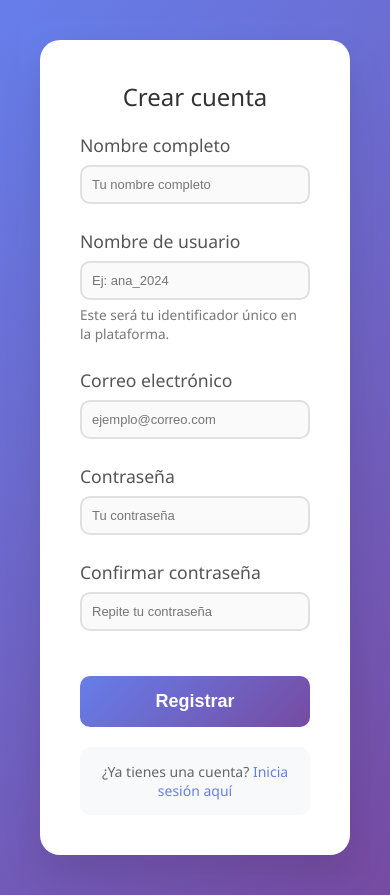
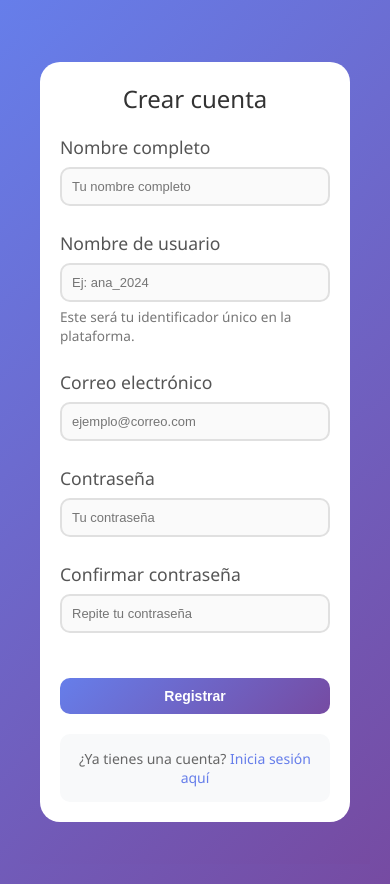
Before and after one commit to pedrosldev/persenaut-front, a React (Vite) app in the folder react-persenaut/: page /register in a window 390 px wide. Built offline with nearby package versions, Linux system fonts and the light colour scheme; no server answers.

Commit message:
refactor(register) modularize css for better maintainabilty

```diff
--- a/react-persenaut/src/components/Register.jsx
+++ b/react-persenaut/src/components/Register.jsx
@@ -1,19 +1,26 @@
 import React, { useState, useEffect } from 'react';
+import styles from './Register.module.css';
 
 // AuthService - Módulo para gestión de autenticación
 class AuthService {
   constructor() {
     this.API_URL_LOGIN = import.meta.env.VITE_LOGIN_API;
-    this.API_URL_REGISTER = import.meta.env.VITE_REGISTER_API || `${this.API_URL_LOGIN.replace('/login', '/register')}`;
-    this.API_URL_LOGOUT = import.meta.env.VITE_LOGOUT_API || `${this.API_URL_LOGIN.replace('/login', '/logout')}`;
-    this.API_URL_CHECK_AUTH = import.meta.env.VITE_CHECK_AUTH_API || `${this.API_URL_LOGIN.replace('/login', '/check-auth')}`;
+    this.API_URL_REGISTER =
+      import.meta.env.VITE_REGISTER_API ||
+      `${this.API_URL_LOGIN.replace('/login', '/register')}`;
+    this.API_URL_LOGOUT =
+      import.meta.env.VITE_LOGOUT_API ||
+      `${this.API_URL_LOGIN.replace('/login', '/logout')}`;
+    this.API_URL_CHECK_AUTH =
+      import.meta.env.VITE_CHECK_AUTH_API ||
+      `${this.API_URL_LOGIN.replace('/login', '/check-auth')}`;
   }
 
   async checkAuth() {
     try {
       const res = await fetch(this.API_URL_CHECK_AUTH, {
         method: 'GET',
-        credentials: 'include'
+        credentials: 'include',
       });
 
       if (res.ok) {
@@ -21,20 +28,20 @@ class AuthService {
         return {
           success: true,
           isAuthenticated: data.isAuthenticated,
-          user: data.user
+          user: data.user,
         };
       } else {
         return {
           success: false,
-          isAuthenticated: false
+          isAuthenticated: false,
         };
       }
     } catch (error) {
-      console.error("Error verificando autenticación:", error);
+      console.error('Error verificando autenticación:', error);
       return {
         success: false,
         isAuthenticated: false,
-        error
+        error,
       };
     }
   }
@@ -45,7 +52,7 @@ class AuthService {
         method: 'POST',
         headers: { 'Content-Type': 'application/json' },
         body: JSON.stringify(userData),
-        credentials: 'include'
+        credentials: 'include',
       });
 
       const data = await res.json();
@@ -53,18 +60,18 @@ class AuthService {
       if (res.ok) {
         return {
           success: true,
-          data
+          data,
         };
       } else {
         return {
           success: false,
-          error: data.error || 'Error en el registro'
+          error: data.error || 'Error en el registro',
         };
       }
     } catch (error) {
       return {
         success: false,
-        error: 'Error conectando con el servidor'
+        error: 'Error conectando con el servidor',
       };
     }
   }
@@ -73,26 +80,29 @@ class AuthService {
 // Instancia singleton
 const authService = new AuthService();
 
-const RegisterComponent = ({ onRegister, onNavigate, redirectUrl = '/app/dashboard.html', loginUrl = '/auth/login.html' }) => {
+const RegisterComponent = ({
+  onRegister,
+  onNavigate,
+  redirectUrl = '/app/dashboard.html',
+  loginUrl = '/auth/login.html',
+}) => {
   const [formData, setFormData] = useState({
     name: '',
     username: '',
     email: '',
     password: '',
-    confirmPassword: ''
+    confirmPassword: '',
   });
   const [isLoading, setIsLoading] = useState(false);
   const [error, setError] = useState('');
   const [isCheckingAuth, setIsCheckingAuth] = useState(true);
   const [validationErrors, setValidationErrors] = useState({});
 
-  // Verificar si ya está autenticado al montar el componente
   useEffect(() => {
     const checkInitialAuth = async () => {
       try {
         const result = await authService.checkAuth();
         if (result.isAuthenticated) {
-          // Si ya está autenticado, redirigir
           if (onNavigate) {
             onNavigate(redirectUrl);
           } else {
@@ -111,17 +121,16 @@ const RegisterComponent = ({ onRegister, onNavigate, redirectUrl = '/app/dashboa
 
   const handleInputChange = (e) => {
     const { name, value } = e.target;
-    setFormData(prev => ({
+    setFormData((prev) => ({
       ...prev,
-      [name]: value
+      [name]: value,
     }));
 
-    // Limpiar errores cuando el usuario empiece a escribir
     if (error) setError('');
     if (validationErrors[name]) {
-      setValidationErrors(prev => ({
+      setValidationErrors((prev) => ({
         ...prev,
-        [name]: ''
+        [name]: '',
       }));
     }
   };
@@ -129,20 +138,18 @@ const RegisterComponent = ({ onRegister, onNavigate, redirectUrl = '/app/dashboa
   const validateForm = () => {
     const errors = {};
 
-    // Validar nombre
     if (!formData.name.trim()) {
       errors.name = 'El nombre es requerido';
     }
 
-    // Validar username
     const usernamePattern = /^[a-zA-Z0-9_]{3,20}$/;
     if (!formData.username.trim()) {
       errors.username = 'El nombre de usuario es requerido';
     } else if (!usernamePattern.test(formData.username)) {
-      errors.username = 'Solo letras, números y guiones bajos (3-20 caracteres)';
+      errors.username =
+        'Solo letras, números y guiones bajos (3-20 caracteres)';
     }
 
-    // Validar email
     const emailPattern = /^[^\s@]+@[^\s@]+\.[^\s@]+$/;
     if (!formData.email.trim()) {
       errors.email = 'El correo electrónico es requerido';
@@ -150,14 +157,12 @@ const RegisterComponent = ({ onRegister, onNavigate, redirectUrl = '/app/dashboa
       errors.email = 'Ingresa un correo electrónico válido';
     }
 
-    // Validar contraseña
     if (!formData.password) {
       errors.password = 'La contraseña es requerida';
     } else if (formData.password.length < 6) {
       errors.password = 'La contraseña debe tener al menos 6 caracteres';
     }
 
-    // Validar confirmación de contraseña
     if (!formData.confirmPassword) {
       errors.confirmPassword = 'Confirma tu contraseña';
     } else if (formData.password !== formData.confirmPassword) {
@@ -168,7 +173,6 @@ const RegisterComponent = ({ onRegister, onNavigate, redirectUrl = '/app/dashboa
   };
 
   const handleSubmit = async () => {
-    // Validar formulario
     const errors = validateForm();
     if (Object.keys(errors).length > 0) {
       setValidationErrors(errors);
@@ -190,16 +194,16 @@ const RegisterComponent = ({ onRegister, onNavigate, redirectUrl = '/app/dashboa
           username: '',
           email: '',
           password: '',
-          confirmPassword: ''
+          confirmPassword: '',
         });
 
-        // Ejecutar callback onRegister si existe
         if (onRegister) {
           onRegister(result.data);
         }
 
-        // Navegar al dashboard o login según la respuesta
-        const targetUrl = result.data?.requiresVerification ? loginUrl : redirectUrl;
+        const targetUrl = result.data?.requiresVerification
+          ? loginUrl
+          : redirectUrl;
         if (onNavigate) {
           onNavigate(targetUrl);
         } else {
@@ -216,188 +220,12 @@ const RegisterComponent = ({ onRegister, onNavigate, redirectUrl = '/app/dashboa
     }
   };
 
-  const styles = {
-    // CSS Reset y Base
-    '*': {
-      margin: 0,
-      padding: 0,
-      boxSizing: 'border-box'
-    },
-
-    body: {
-      fontFamily: "'Segoe UI', Tahoma, Geneva, Verdana, sans-serif",
-      background: 'linear-gradient(135deg, #667eea 0%, #764ba2 100%)',
-      minHeight: '100vh',
-      display: 'flex',
-      alignItems: 'center',
-      justifyContent: 'center',
-      padding: '20px'
-    },
-
-    // Contenedor principal
-    container: {
-      background: 'white',
-      borderRadius: '20px',
-      boxShadow: '0 20px 40px rgba(0, 0, 0, 0.1)',
-      padding: '40px',
-      maxWidth: '600px',
-      width: '100%'
-    },
-
-    // Título
-    title: {
-      textAlign: 'center',
-      color: '#333',
-      marginBottom: '30px',
-      fontSize: '2.5em',
-      fontWeight: '300'
-    },
-
-    // Grupo de formulario
-    formGroup: {
-      marginBottom: '25px'
-    },
-
-    // Labels
-    label: {
-      display: 'block',
-      marginBottom: '8px',
-      color: '#555',
-      fontWeight: '500',
-      fontSize: '1.1em'
-    },
-
-    // Inputs
-    input: {
-      width: '100%',
-      padding: '15px',
-      border: '2px solid #e0e0e0',
-      borderRadius: '10px',
-      fontSize: '16px',
-      transition: 'all 0.3s ease',
-      background: '#fafafa'
-    },
-
-    inputFocus: {
-      outline: 'none',
-      borderColor: '#667eea',
-      background: 'white',
-      boxShadow: '0 0 0 3px rgba(102, 126, 234, 0.1)'
-    },
-
-    inputError: {
-      borderColor: '#e74c3c',
-      background: '#fdf2f2'
-    },
-
-    // Hint text
-    hint: {
-      fontSize: '0.85em',
-      color: '#777',
-      marginTop: '5px',
-      display: 'block'
-    },
-
-    // Botón principal
-    btn: {
-      background: 'linear-gradient(135deg, #667eea 0%, #764ba2 100%)',
-      color: 'white',
-      border: 'none',
-      padding: '15px 30px',
-      borderRadius: '10px',
-      fontSize: '18px',
-      fontWeight: '600',
-      cursor: 'pointer',
-      width: '100%',
-      transition: 'all 0.3s ease',
-      marginTop: '20px'
-    },
-
-    btnHover: {
-      transform: 'translateY(-2px)',
-      boxShadow: '0 10px 20px rgba(0, 0, 0, 0.2)'
-    },
-
-    btnDisabled: {
-      opacity: 0.6,
-      cursor: 'not-allowed',
-      transform: 'none'
-    },
-
-    // Loading
-    loading: {
-      textAlign: 'center',
-      margin: '20px 0'
-    },
-
-    spinner: {
-      border: '4px solid #f3f3f3',
-      borderTop: '4px solid #667eea',
-      borderRadius: '50%',
-      width: '40px',
-      height: '40px',
-      animation: 'spin 1s linear infinite',
-      margin: '0 auto 10px'
-    },
-
-    // Error
-    error: {
-      background: '#fee',
-      color: '#c33',
-      padding: '15px',
-      borderRadius: '10px',
-      marginTop: '20px',
-      borderLeft: '4px solid #c33',
-      textAlign: 'center'
-    },
-
-    // Error de validación
-    validationError: {
-      color: '#e74c3c',
-      fontSize: '0.85em',
-      marginTop: '5px',
-      display: 'block'
-    },
-
-    // Información
-    infoBox: {
-      marginTop: '20px',
-      padding: '15px',
-      background: '#f8f9fa',
-      borderRadius: '10px',
-      fontSize: '14px',
-      color: '#666',
-      textAlign: 'center'
-    },
-
-    // Link
-    link: {
-      color: '#667eea',
-      textDecoration: 'none',
-      fontWeight: '500'
-    }
-  };
-
-  // Mostrar loading mientras verifica autenticación inicial
   if (isCheckingAuth) {
     return (
-      <div style={{
-        fontFamily: "'Segoe UI', Tahoma, Geneva, Verdana, sans-serif",
-        background: 'linear-gradient(135deg, #667eea 0%, #764ba2 100%)',
-        minHeight: '100vh',
-        display: 'flex',
-        alignItems: 'center',
-        justifyContent: 'center',
-        padding: '20px'
-      }}>
-        <div style={styles.container}>
-          <div style={styles.loading}>
-            <div
-              style={{
-                ...styles.spinner,
-                animation: 'spin 1s linear infinite'
-              }}
-            />
+      <div className={styles.wrapper}>
+        <div className={styles.container}>
+          <div className={styles.loading}>
+            <div className={styles.spinner} />
             <p>Verificando sesión...</p>
           </div>
         </div>
@@ -406,123 +234,120 @@ const RegisterComponent = ({ onRegister, onNavigate, redirectUrl = '/app/dashboa
   }
 
   return (
-    <div style={{
-      fontFamily: "'Segoe UI', Tahoma, Geneva, Verdana, sans-serif",
-      background: 'linear-gradient(135deg, #667eea 0%, #764ba2 100%)',
-      minHeight: '100vh',
-      display: 'flex',
-      alignItems: 'center',
-      justifyContent: 'center',
-      padding: '20px'
-    }}>
-      <main style={styles.container}>
-        <h1 style={styles.title}>Crear cuenta</h1>
+    <div className={styles.wrapper}>
+      <main className={styles.container}>
+        <h1 className={styles.title}>Crear cuenta</h1>
 
         <div>
-          <div style={styles.formGroup}>
-            <label htmlFor="name" style={styles.label}>
+          <div className={styles.formGroup}>
+            <label htmlFor="name" className={styles.label}>
               Nombre completo
             </label>
             <input
               type="text"
               id="name"
               name="name"
+              className={`${styles.input} ${
+                validationErrors.name ? styles.inputError : ''
+              }`}
               value={formData.name}
               onChange={handleInputChange}
               placeholder="Tu nombre completo"
-              style={{
-                ...styles.input,
-                ...(validationErrors.name ? styles.inputError : {})
-              }}
               disabled={isLoading}
             />
             {validationErrors.name && (
-              <span style={styles.validationError}>{validationErrors.name}</span>
+              <span className={styles.validationError}>
+                {validationErrors.name}
+              </span>
             )}
           </div>
 
-          <div style={styles.formGroup}>
-            <label htmlFor="username" style={styles.label}>
+          <div className={styles.formGroup}>
+            <label htmlFor="username" className={styles.label}>
               Nombre de usuario
             </label>
             <input
               type="text"
               id="username"
               name="username"
+              className={`${styles.input} ${
+                validationErrors.username ? styles.inputError : ''
+              }`}
               value={formData.username}
               onChange={handleInputChange}
               placeholder="Ej: ana_2024"
-              style={{
-                ...styles.input,
-                ...(validationErrors.username ? styles.inputError : {})
-              }}
               disabled={isLoading}
             />
-            <small style={styles.hint}>Este será tu identificador único en la plataforma.</small>
+            <small className={styles.hint}>
+              Este será tu identificador único en la plataforma.
+            </small>
             {validationErrors.username && (
-              <span style={styles.validationError}>{validationErrors.username}</span>
+              <span className={styles.validationError}>
+                {validationErrors.username}
+              </span>
             )}
           </div>
 
-          <div style={styles.formGroup}>
-            <label htmlFor="email" style={styles.label}>
+          <div className={styles.formGroup}>
+            <label htmlFor="email" className={styles.label}>
               Correo electrónico
             </label>
             <input
               type="email"
               id="email"
               name="email"
+              className={`${styles.input} ${
+                validationErrors.email ? styles.inputError : ''
+              }`}
               value={formData.email}
               onChange={handleInputChange}
               placeholder="ejemplo@correo.com"
-              style={{
-                ...styles.input,
-                ...(validationErrors.email ? styles.inputError : {})
-              }}
               disabled={isLoading}
             />
             {validationErrors.email && (
-              <span style={styles.validationError}>{validationErrors.email}</span>
+              <span className={styles.validationError}>
+                {validationErrors.email}
+              </span>
             )}
           </div>
 
-          <div style={styles.formGroup}>
-            <label htmlFor="password" style={styles.label}>
+          <div className={styles.formGroup}>
+            <label htmlFor="password" className={styles.label}>
               Contraseña
             </label>
             <input
               type="password"
               id="password"
               name="password"
+              className={`${styles.input} ${
+                validationErrors.password ? styles.inputError : ''
+              }`}
               value={formData.password}
               onChange={handleInputChange}
               placeholder="Tu contraseña"
-              style={{
-                ...styles.input,
-                ...(validationErrors.password ? styles.inputError : {})
-              }}
               disabled={isLoading}
             />
             {validationErrors.password && (
-              <span style={styles.validationError}>{validationErrors.password}</span>
+              <span className={styles.validationError}>
+                {validationErrors.password}
+              </span>
             )}
           </div>
 
-          <div style={styles.formGroup}>
-            <label htmlFor="confirmPassword" style={styles.label}>
+          <div className={styles.formGroup}>
+            <label htmlFor="confirmPassword" className={styles.label}>
               Confirmar contraseña
             </label>
             <input
               type="password"
               id="confirmPassword"
               name="confirmPassword"
+              className={`${styles.input} ${
+                validationErrors.confirmPassword ? styles.inputError : ''
+              }`}
               value={formData.confirmPassword}
               onChange={handleInputChange}
               placeholder="Repite tu contraseña"
-              style={{
-                ...styles.input,
-                ...(validationErrors.confirmPassword ? styles.inputError : {})
-              }}
               disabled={isLoading}
               onKeyDown={(e) => {
                 if (e.key === 'Enter') {
@@ -531,57 +356,36 @@ const RegisterComponent = ({ onRegister, onNavigate, redirectUrl = '/app/dashboa
               }}
             />
             {validationErrors.confirmPassword && (
-              <span style={styles.validationError}>{validationErrors.confirmPassword}</span>
+              <span className={styles.validationError}>
+                {validationErrors.confirmPassword}
+              </span>
             )}
           </div>
 
           <button
             type="button"
+            className={styles.btn}
             onClick={handleSubmit}
-            style={{
-              ...styles.btn,
-              ...(isLoading ? styles.btnDisabled : {})
-            }}
             disabled={isLoading}
-            onMouseEnter={(e) => {
-              if (!isLoading) {
-                Object.assign(e.target.style, styles.btnHover);
-              }
-            }}
-            onMouseLeave={(e) => {
-              if (!isLoading) {
-                e.target.style.transform = 'none';
-                e.target.style.boxShadow = 'none';
-              }
-            }}
           >
             {isLoading ? 'Registrando...' : 'Registrar'}
           </button>
         </div>
 
         {isLoading && (
-          <div style={styles.loading}>
-            <div
-              style={{
-                ...styles.spinner,
-                animation: 'spin 1s linear infinite'
-              }}
-            />
+          <div className={styles.loading}>
+            <div className={styles.spinner} />
             <p>Creando tu cuenta...</p>
           </div>
         )}
 
-        {error && (
-          <div style={styles.error}>
-            {error}
-          </div>
-        )}
+        {error && <div className={styles.error}>{error}</div>}
 
-        <div style={styles.infoBox}>
+        <div className={styles.infoBox}>
           ¿Ya tienes una cuenta?{' '}
           <a
             href="#"
-            style={styles.link}
+            className={styles.link}
             onClick={(e) => {
               e.preventDefault();
               if (onNavigate) {
@@ -595,52 +399,6 @@ const RegisterComponent = ({ onRegister, onNavigate, redirectUrl = '/app/dashboa
           </a>
         </div>
       </main>
-
-      <style jsx>{`
-        @keyframes spin {
-          0% { transform: rotate(0deg); }
-          100% { transform: rotate(360deg); }
-        }
-
-        @media (max-width: 768px) {
-          .container {
-            padding: 20px !important;
-            max-width: 100% !important;
-            box-shadow: none !important;
-          }
-
-          h1 {
-            font-size: 1.8em !important;
-            margin-bottom: 20px !important;
-          }
-
-          .btn {
-            font-size: 16px !important;
-            padding: 12px 20px !important;
-          }
-
-          input {
-            padding: 12px !important;
-            font-size: 14px !important;
-          }
-        }
-
-        @media (max-width: 480px) {
-          h1 {
-            font-size: 1.5em !important;
-          }
-
-          .btn {
-            font-size: 14px !important;
-            padding: 10px 16px !important;
-          }
-
-          input {
-            padding: 10px !important;
-            font-size: 13px !important;
-          }
-        }
-      `}</style>
     </div>
   );
 };
--- /dev/null
+++ b/react-persenaut/src/components/Register.module.css
@@ -0,0 +1,209 @@
+/* Reset y base */
+* {
+    margin: 0;
+    padding: 0;
+    box-sizing: border-box;
+}
+
+.wrapper {
+    font-family: 'Segoe UI', Tahoma, Geneva, Verdana, sans-serif;
+    background: linear-gradient(135deg, #667eea 0%, #764ba2 100%);
+    min-height: 100vh;
+    display: flex;
+    align-items: center;
+    justify-content: center;
+    padding: 20px;
+}
+
+/* Contenedor principal */
+.container {
+    background: white;
+    border-radius: 20px;
+    box-shadow: 0 20px 40px rgba(0, 0, 0, 0.1);
+    padding: 40px;
+    max-width: 600px;
+    width: 100%;
+}
+
+/* Título */
+.title {
+    text-align: center;
+    color: #333;
+    margin-bottom: 30px;
+    font-size: 2.5em;
+    font-weight: 300;
+}
+
+/* Grupo de formulario */
+.formGroup {
+    margin-bottom: 25px;
+}
+
+/* Labels */
+.label {
+    display: block;
+    margin-bottom: 8px;
+    color: #555;
+    font-weight: 500;
+    font-size: 1.1em;
+}
+
+/* Inputs */
+.input {
+    width: 100%;
+    padding: 15px;
+    border: 2px solid #e0e0e0;
+    border-radius: 10px;
+    font-size: 16px;
+    transition: all 0.3s ease;
+    background: #fafafa;
+}
+
+.input:focus {
+    outline: none;
+    border-color: #667eea;
+    background: white;
+    box-shadow: 0 0 0 3px rgba(102, 126, 234, 0.1);
+}
+
+.inputError {
+    border-color: #e74c3c;
+    background: #fdf2f2;
+}
+
+/* Hint */
+.hint {
+    font-size: 0.85em;
+    color: #777;
+    margin-top: 5px;
+    display: block;
+}
+
+/* Botón principal */
+.btn {
+    background: linear-gradient(135deg, #667eea 0%, #764ba2 100%);
+    color: white;
+    border: none;
+    padding: 15px 30px;
+    border-radius: 10px;
+    font-size: 18px;
+    font-weight: 600;
+    cursor: pointer;
+    width: 100%;
+    transition: all 0.3s ease;
+    margin-top: 20px;
+}
+
+.btn:hover:not(:disabled) {
+    transform: translateY(-2px);
+    box-shadow: 0 10px 20px rgba(0, 0, 0, 0.2);
+}
+
+.btn:disabled {
+    opacity: 0.6;
+    cursor: not-allowed;
+    transform: none;
+}
+
+/* Loading */
+.loading {
+    text-align: center;
+    margin: 20px 0;
+}
+
+.spinner {
+    border: 4px solid #f3f3f3;
+    border-top: 4px solid #667eea;
+    border-radius: 50%;
+    width: 40px;
+    height: 40px;
+    animation: spin 1s linear infinite;
+    margin: 0 auto 10px;
+}
+
+@keyframes spin {
+    0% {
+        transform: rotate(0deg);
+    }
+
+    100% {
+        transform: rotate(360deg);
+    }
+}
+
+/* Error */
+.error {
+    background: #fee;
+    color: #c33;
+    padding: 15px;
+    border-radius: 10px;
+    margin-top: 20px;
+    border-left: 4px solid #c33;
+    text-align: center;
+}
+
+/* Error de validación */
+.validationError {
+    color: #e74c3c;
+    font-size: 0.85em;
+    margin-top: 5px;
+    display: block;
+}
+
+/* Información */
+.infoBox {
+    margin-top: 20px;
+    padding: 15px;
+    background: #f8f9fa;
+    border-radius: 10px;
+    font-size: 14px;
+    color: #666;
+    text-align: center;
+}
+
+/* Link */
+.link {
+    color: #667eea;
+    text-decoration: none;
+    font-weight: 500;
+}
+
+/* Responsive */
+@media (max-width: 768px) {
+    .container {
+        padding: 20px;
+        max-width: 100%;
+        box-shadow: none;
+    }
+
+    .title {
+        font-size: 1.8em;
+        margin-bottom: 20px;
+    }
+
+    .btn {
+        font-size: 16px;
+        padding: 12px 20px;
+    }
+
+    .input {
+        padding: 12px;
+        font-size: 14px;
+    }
+}
+
+@media (max-width: 480px) {
+    .title {
+        font-size: 1.5em;
+    }
+
+    .btn {
+        font-size: 14px;
+        padding: 10px 16px;
+    }
+
+    .input {
+        padding: 10px;
+        font-size: 13px;
+    }
+}
```
